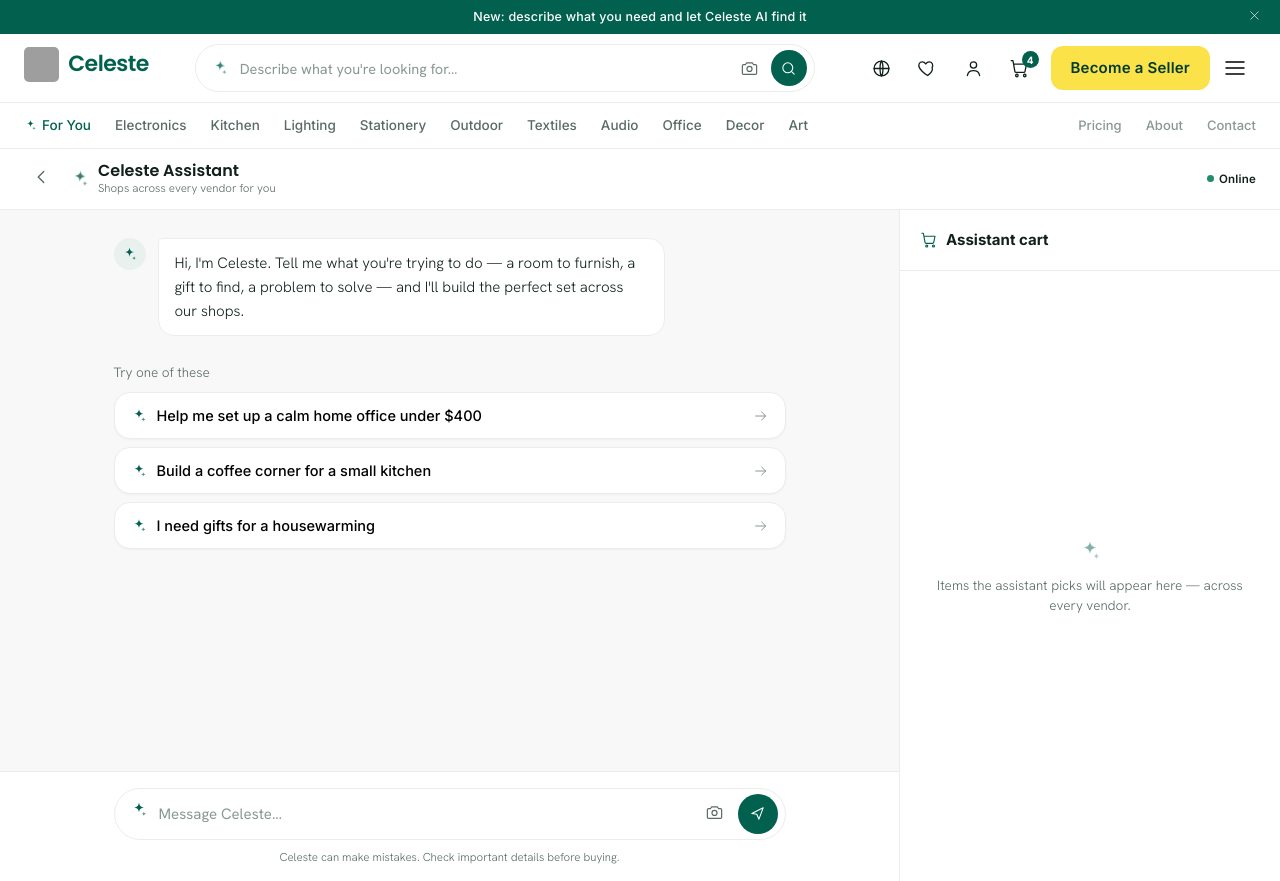
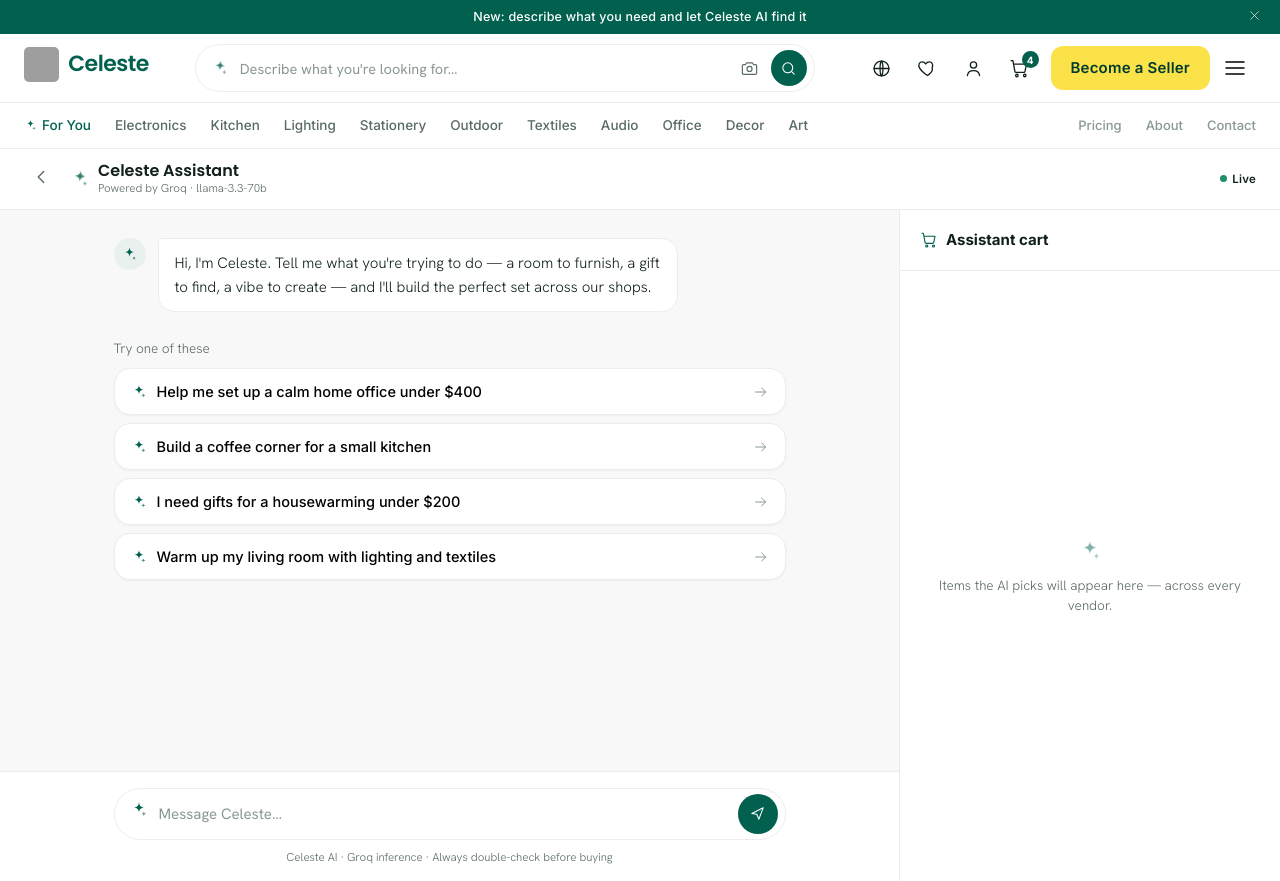
Before and after one commit to yousuffaysal/Celeste-Multi-Platform, a Next.js app: page /assistant in a window 1280 px wide. Built offline with nearby package versions, Linux system fonts and the light colour scheme; grey boxes are pictures that could not be loaded.

Commit message:
feat: integrate real Groq AI (llama-3.3-70b) into assistant

```diff
--- /dev/null
+++ b/app/api/assistant/route.ts
@@ -0,0 +1,66 @@
+import { NextRequest, NextResponse } from "next/server";
+import { PRODUCTS, SHOPS } from "@/lib/data";
+
+const GROQ_URL = "https://api.groq.com/openai/v1/chat/completions";
+
+const CATALOG = PRODUCTS.map(p => {
+  const shop = SHOPS[p.shop];
+  return `ID:${p.id} | "${p.name}" | ${shop.name} | $${p.price}${p.old ? ` (was $${p.old})` : ""} | ${p.cat} | Rating: ${p.rating} (${p.reviews} reviews)${p.tag ? ` | [${p.tag.toUpperCase()}]` : ""}`;
+}).join("\n");
+
+const SYSTEM = `You are Celeste, an AI shopping assistant for a multivendor marketplace. You help users find and curate the perfect set of products.
+
+PRODUCT CATALOG:
+${CATALOG}
+
+INSTRUCTIONS:
+- Understand the user's need, mood, budget, and intent naturally.
+- Recommend 2-5 specific products from the catalog above that best fit.
+- Always reference products by their exact ID (e.g. p1, p12).
+- When recommending products, list each on its own line prefixed with PICK: like this:
+  PICK:p1
+  PICK:p12
+- Keep your tone warm, concise, and helpful — like a knowledgeable friend.
+- Mention the total cost and how it fits the budget if given.
+- Never make up products outside the catalog.
+- If the user's request is unclear, ask one short clarifying question.
+- Keep responses under 120 words (not counting PICK lines).`;
+
+export async function POST(req: NextRequest) {
+  try {
+    const { messages } = await req.json() as { messages: { role: string; content: string }[] };
+
+    const res = await fetch(GROQ_URL, {
+      method: "POST",
+      headers: {
+        "Content-Type": "application/json",
+        "Authorization": `Bearer ${process.env.GROQ_API_KEY}`,
+      },
+      body: JSON.stringify({
+        model: "llama-3.3-70b-versatile",
+        messages: [
+          { role: "system", content: SYSTEM },
+          ...messages,
+        ],
+        temperature: 0.7,
+        max_tokens: 512,
+      }),
+    });
+
+    if (!res.ok) {
+      const err = await res.text();
+      return NextResponse.json({ error: err }, { status: 500 });
+    }
+
+    const data = await res.json();
+    const raw: string = data.choices?.[0]?.message?.content ?? "";
+
+    // Extract PICK:pXX lines and clean them from the visible text
+    const pickLines = [...raw.matchAll(/PICK:(p\d+)/g)].map(m => m[1]);
+    const text = raw.replace(/PICK:p\d+\n?/g, "").trim();
+
+    return NextResponse.json({ text, productIds: pickLines });
+  } catch (e) {
+    return NextResponse.json({ error: String(e) }, { status: 500 });
+  }
+}
--- a/app/assistant/page.tsx
+++ b/app/assistant/page.tsx
@@ -4,87 +4,41 @@
 import { Spark, I } from "@/components/icons";
 import AIChip from "@/components/AIChip";
 import Ph from "@/components/Ph";
-import { byId, shopOf, money, Product } from "@/lib/data";
+import { byId, shopOf, money } from "@/lib/data";
 import { useCart } from "@/lib/cart-context";
 
 const SUGGESTED = [
   "Help me set up a calm home office under $400",
   "Build a coffee corner for a small kitchen",
-  "I need gifts for a housewarming",
+  "I need gifts for a housewarming under $200",
+  "Warm up my living room with lighting and textiles",
 ];
-
-interface ScriptStep {
-  type: "thinking" | "say" | "add" | "summary";
-  text?: string;
-  id?: string;
-}
-
-const SCRIPT: { user: string; steps: ScriptStep[] } = {
-  user: "Help me set up a calm home office under $400",
-  steps: [
-    { type: "thinking", text: "Understanding your space and budget…" },
-    { type: "say", text: "Love this. For a calm, focused office I'd anchor on warm lighting, a tidy desk surface, and a little softness. Here's a set I pulled from 3 verified shops — all within $400 together:" },
-    { type: "add", id: "p12" },
-    { type: "add", id: "p4" },
-    { type: "add", id: "p2" },
-    { type: "add", id: "p9" },
-    { type: "summary" },
-  ],
-};
 
 interface Message {
   who: "user" | "ai";
   text?: string;
   thinking?: boolean;
-  summary?: boolean;
 }
 
-interface BubbleProps {
-  m: Message;
-  total: number;
-  shopsCount: number;
-  count: number;
-  onGoCart: () => void;
-}
-
-function Bubble({ m, total, shopsCount, count, onGoCart }: BubbleProps) {
+function Bubble({ m }: { m: Message }) {
   if (m.who === "user") {
     return (
-      <div style={{ alignSelf: "flex-end", maxWidth: "78%", background: "var(--green)", color: "#fff", padding: "12px 16px", borderRadius: "16px 16px 4px 16px", fontSize: 15 }} className="fade-in">
+      <div style={{ alignSelf: "flex-end", maxWidth: "78%", background: "var(--green)", color: "#fff", padding: "12px 16px", borderRadius: "16px 16px 4px 16px", fontSize: 15, lineHeight: 1.55 }} className="fade-in">
         {m.text}
       </div>
     );
   }
-  if (m.summary) {
-    return (
-      <div className="fade-in" style={{ display: "flex", gap: 12 }}>
-        <div style={{ width: 32, height: 32, borderRadius: 99, background: "var(--green-tint)", display: "grid", placeItems: "center", flex: "0 0 auto" }}>
-          <Spark size={17} style={{ color: "var(--green)" }} />
-        </div>
-        <div style={{ flex: 1, background: "var(--green)", color: "#fff", borderRadius: "4px 16px 16px 16px", padding: 18 }}>
-          <div className="row" style={{ justifyContent: "space-between", marginBottom: 12 }}>
-            <b style={{ fontFamily: "var(--font-ui)", fontSize: 15 }}>Your set is ready</b>
-            <span className="badge" style={{ background: "rgba(255,255,255,.18)", color: "#fff" }}>{count} items · {shopsCount} shops</span>
-          </div>
-          <p style={{ fontSize: 14, color: "var(--green-tint)", marginBottom: 14 }}>
-            Everything coordinates and lands at <b style={{ color: "#fff" }}>{money(total)}</b> — comfortably under your $400 budget. One checkout, multiple vendors, one delivery promise.
-          </p>
-          <div className="row gap-8">
-            <button className="btn btn-accent" onClick={onGoCart}>Review &amp; checkout</button>
-            <button className="btn btn-ghost-white">Swap an item</button>
-          </div>
-        </div>
-      </div>
-    );
-  }
   return (
-    <div className="fade-in" style={{ display: "flex", gap: 12, maxWidth: "82%" }}>
+    <div className="fade-in" style={{ display: "flex", gap: 12, maxWidth: "84%" }}>
       <div style={{ width: 32, height: 32, borderRadius: 99, background: "var(--green-tint)", display: "grid", placeItems: "center", flex: "0 0 auto" }}>
         <Spark size={17} style={{ color: "var(--green)" }} className={m.thinking ? "spark-anim" : ""} />
       </div>
-      <div style={{ background: "var(--surface)", border: "1px solid var(--border)", borderRadius: "4px 16px 16px 16px", padding: "12px 16px", fontSize: 15, color: m.thinking ? "var(--text-muted)" : "var(--text-primary)" }}>
+      <div style={{ background: "var(--surface)", border: "1px solid var(--border)", borderRadius: "4px 16px 16px 16px", padding: "12px 16px", fontSize: 15, color: m.thinking ? "var(--text-muted)" : "var(--text-primary)", lineHeight: 1.6 }}>
         {m.thinking ? (
-          <span className="row gap-8"><span className="dots-typing"><i></i><i></i><i></i></span> {m.text}</span>
+          <span className="row gap-8">
+            <span className="dots-typing"><i /><i /><i /></span>
+            <span>{m.text}</span>
+          </span>
         ) : m.text}
       </div>
     </div>
@@ -94,59 +48,82 @@
 export default function AssistantPage() {
   const router = useRouter();
   const { addToCart } = useCart();
+
   const [msgs, setMsgs] = useState<Message[]>([
-    { who: "ai", text: "Hi, I'm Celeste. Tell me what you're trying to do — a room to furnish, a gift to find, a problem to solve — and I'll build the perfect set across our shops." },
+    { who: "ai", text: "Hi, I'm Celeste. Tell me what you're trying to do — a room to furnish, a gift to find, a vibe to create — and I'll build the perfect set across our shops." },
   ]);
   const [picked, setPicked] = useState<string[]>([]);
-  const [running, setRunning] = useState(false);
+  const [loading, setLoading] = useState(false);
   const [input, setInput] = useState("");
   const scrollRef = useRef<HTMLDivElement>(null);
-  const timers = useRef<ReturnType<typeof setTimeout>[]>([]);
+
+  // Conversation history sent to Groq
+  const historyRef = useRef<{ role: string; content: string }[]>([]);
 
   useEffect(() => {
     if (scrollRef.current) scrollRef.current.scrollTop = scrollRef.current.scrollHeight;
   }, [msgs, picked]);
 
-  useEffect(() => () => { timers.current.forEach(clearTimeout); }, []);
+  const send = async (text?: string) => {
+    const t = (text || input).trim();
+    if (!t || loading) return;
+    setInput("");
+    setLoading(true);
 
-  const runScript = (userText: string) => {
-    if (running) return;
-    setRunning(true);
-    setMsgs(m => [...m, { who: "user", text: userText }]);
-    let t = 500;
-    const push = (fn: () => void, dt: number) => { timers.current.push(setTimeout(fn, t)); t += dt; };
+    // Add user message to UI and history
+    setMsgs(m => [...m, { who: "user", text: t }]);
+    historyRef.current.push({ role: "user", content: t });
 
-    SCRIPT.steps.forEach((step) => {
-      if (step.type === "thinking") {
-        push(() => setMsgs(m => [...m, { who: "ai", thinking: true, text: step.text }]), 1300);
-      } else if (step.type === "say") {
-        push(() => setMsgs(m => [...m.filter(x => !x.thinking), { who: "ai", text: step.text }]), 900);
-      } else if (step.type === "add") {
-        push(() => setPicked(p => [...p, step.id!]), 700);
-      } else if (step.type === "summary") {
-        push(() => { setMsgs(m => [...m, { who: "ai", summary: true }]); setRunning(false); }, 400);
+    // Show thinking indicator
+    setMsgs(m => [...m, { who: "ai", thinking: true, text: "Finding the best picks for you…" }]);
+
+    try {
+      const res = await fetch("/api/assistant", {
+        method: "POST",
+        headers: { "Content-Type": "application/json" },
+        body: JSON.stringify({ messages: historyRef.current }),
+      });
+
+      const data = await res.json();
+
+      // Remove thinking bubble, add real response
+      setMsgs(m => [...m.filter(x => !x.thinking), { who: "ai", text: data.text }]);
+
+      // Add assistant reply to history
+      historyRef.current.push({ role: "assistant", content: data.text });
+
+      // Add recommended products to cart panel
+      if (data.productIds?.length) {
+        setPicked(prev => {
+          const existing = new Set(prev);
+          const next = [...prev];
+          (data.productIds as string[]).forEach((id: string) => {
+            if (!existing.has(id) && byId(id)) next.push(id);
+          });
+          return next;
+        });
       }
-    });
+    } catch {
+      setMsgs(m => [...m.filter(x => !x.thinking), { who: "ai", text: "Sorry, I ran into an issue. Please try again." }]);
+    } finally {
+      setLoading(false);
+    }
   };
 
-  const total = picked.reduce((s, id) => { const p = byId(id); return s + (p?.price || 0); }, 0);
+  const total = picked.reduce((s, id) => s + (byId(id)?.price || 0), 0);
   const shopsCount = new Set(picked.map(id => byId(id)?.shop).filter(Boolean)).size;
-
-  const send = (text?: string) => {
-    const t = text || input;
-    if (!t.trim() || running) return;
-    setInput("");
-    runScript(t);
-  };
 
   const goCart = () => {
     picked.forEach(id => addToCart(id, 1));
     router.push("/cart");
   };
 
+  const removeItem = (id: string) => setPicked(p => p.filter(x => x !== id));
+
   return (
     <div style={{ height: "calc(100vh - 68px)", display: "flex", flexDirection: "column", background: "var(--bg)" }}>
-      {/* top bar */}
+
+      {/* Top bar */}
       <div style={{ background: "var(--surface)", borderBottom: "1px solid var(--border)", flex: "0 0 auto" }}>
         <div className="container row" style={{ height: 60, justifyContent: "space-between" }}>
           <div className="row gap-12">
@@ -155,24 +132,29 @@
               <Spark size={20} style={{ color: "var(--green)" }} className="spark-anim" />
               <div>
                 <div style={{ fontFamily: "var(--font-display)", fontWeight: 600, fontSize: 16, lineHeight: 1.1 }}>Celeste Assistant</div>
-                <div className="t-detail" style={{ fontSize: 11.5 }}>Shops across every vendor for you</div>
+                <div className="t-detail" style={{ fontSize: 11.5 }}>Powered by Groq · llama-3.3-70b</div>
               </div>
             </div>
           </div>
-          <span className="badge badge-verified">
-            <span style={{ width: 7, height: 7, borderRadius: 99, background: "var(--success)", display: "inline-block" }}></span> Online
-          </span>
+          <div className="row gap-10">
+            {picked.length > 0 && (
+              <span className="badge badge-verified">{picked.length} items picked</span>
+            )}
+            <span className="badge badge-verified">
+              <span style={{ width: 7, height: 7, borderRadius: 99, background: "var(--success)", display: "inline-block" }} /> Live
+            </span>
+          </div>
         </div>
       </div>
 
       <div style={{ flex: 1, display: "grid", gridTemplateColumns: "1fr 380px", minHeight: 0 }} className="assistant-grid">
-        {/* chat column */}
+
+        {/* Chat column */}
         <div style={{ display: "flex", flexDirection: "column", minHeight: 0, borderRight: "1px solid var(--border)" }}>
           <div ref={scrollRef} className="no-scrollbar" style={{ flex: 1, overflowY: "auto", padding: "28px 0" }}>
             <div className="container" style={{ maxWidth: 720, display: "flex", flexDirection: "column", gap: 18 }}>
-              {msgs.map((m, i) => (
-                <Bubble key={i} m={m} total={total} shopsCount={shopsCount} count={picked.length} onGoCart={goCart} />
-              ))}
+              {msgs.map((m, i) => <Bubble key={i} m={m} />)}
+
               {msgs.length === 1 && (
                 <div className="col gap-8" style={{ marginTop: 8 }}>
                   <span className="t-detail" style={{ marginBottom: 2 }}>Try one of these</span>
@@ -189,47 +171,55 @@
             </div>
           </div>
 
-          {/* input */}
+          {/* Input */}
           <div style={{ flex: "0 0 auto", borderTop: "1px solid var(--border)", background: "var(--surface)", padding: "16px 0" }}>
             <div className="container" style={{ maxWidth: 720 }}>
               <form onSubmit={(e) => { e.preventDefault(); send(); }} style={{ position: "relative", display: "flex", alignItems: "center" }}>
                 <span style={{ position: "absolute", left: 16, color: "var(--green)" }}><Spark size={18} /></span>
-                <input className="input" value={input} onChange={e => setInput(e.target.value)}
+                <input
+                  className="input"
+                  value={input}
+                  onChange={e => setInput(e.target.value)}
                   placeholder="Message Celeste…"
-                  style={{ height: 52, paddingLeft: 44, paddingRight: 96, borderRadius: 999 }} />
+                  disabled={loading}
+                  style={{ height: 52, paddingLeft: 44, paddingRight: 96, borderRadius: 999 }}
+                />
                 <div style={{ position: "absolute", right: 8, display: "flex", gap: 4 }}>
-                  <button type="button" style={{ width: 38, height: 38, borderRadius: 999, display: "grid", placeItems: "center", color: "var(--text-secondary)" }}>
-                    <I.camera size={19} />
-                  </button>
-                  <button type="submit" className="btn btn-primary" style={{ width: 40, height: 40, padding: 0, borderRadius: 999 }}>
-                    <I.send size={17} />
+                  <button
+                    type="submit"
+                    className="btn btn-primary"
+                    disabled={loading || !input.trim()}
+                    style={{ width: 40, height: 40, padding: 0, borderRadius: 999, opacity: loading ? 0.6 : 1 }}
+                  >
+                    {loading ? <span className="dots-typing"><i /><i /><i /></span> : <I.send size={17} />}
                   </button>
                 </div>
               </form>
               <div className="t-detail" style={{ textAlign: "center", marginTop: 8, fontSize: 11.5 }}>
-                Celeste can make mistakes. Check important details before buying.
+                Celeste AI · Groq inference · Always double-check before buying
               </div>
             </div>
           </div>
         </div>
 
-        {/* working cart panel */}
+        {/* Cart panel */}
         <aside style={{ background: "var(--surface)", display: "flex", flexDirection: "column", minHeight: 0 }} className="assistant-cart hide-mobile">
           <div style={{ padding: "18px 20px", borderBottom: "1px solid var(--border)" }}>
             <div className="row gap-8">
               <I.cart size={18} style={{ color: "var(--green)" }} />
               <b style={{ fontFamily: "var(--font-ui)", fontSize: 15 }}>Assistant cart</b>
-              {picked.length > 0 && <AIChip label="building" style={{ marginLeft: "auto" }} />}
+              {picked.length > 0 && <AIChip label="AI curated" style={{ marginLeft: "auto" }} />}
             </div>
           </div>
+
           <div className="no-scrollbar" style={{ flex: 1, overflowY: "auto", padding: 16 }}>
             {picked.length === 0 ? (
               <div className="col" style={{ alignItems: "center", justifyContent: "center", height: "100%", textAlign: "center", color: "var(--text-muted)", gap: 10, padding: 20 }}>
                 <Spark size={28} className="spark-anim" style={{ color: "var(--green)" }} />
-                <span className="t-detail">Items the assistant picks will appear here — across every vendor.</span>
+                <span className="t-detail">Items the AI picks will appear here — across every vendor.</span>
               </div>
             ) : (
-              <div className="col gap-12">
+              <div className="col gap-10">
                 {picked.map((id) => {
                   const p = byId(id);
                   if (!p) return null;
@@ -241,16 +231,21 @@
                         <div className="t-detail" style={{ fontSize: 11.5 }}>{shopOf(p).name}</div>
                         <div className="pcard-price" style={{ fontSize: 14, marginTop: 2 }}>{money(p.price)}</div>
                       </div>
+                      <button onClick={() => removeItem(id)} style={{ color: "var(--text-muted)", flex: "0 0 auto" }}>
+                        <I.close size={15} />
+                      </button>
                     </div>
                   );
                 })}
               </div>
             )}
           </div>
+
           {picked.length > 0 && (
             <div style={{ borderTop: "1px solid var(--border)", padding: 18 }} className="fade-in">
               <div className="row" style={{ justifyContent: "space-between", marginBottom: 4 }}>
-                <span className="t-detail">{picked.length} items · {shopsCount} shops</span>
+                <span className="t-detail">{picked.length} items · {shopsCount} shop{shopsCount !== 1 ? "s" : ""}</span>
+                <button className="t-detail" style={{ color: "var(--text-muted)", cursor: "pointer" }} onClick={() => setPicked([])}>Clear all</button>
               </div>
               <div className="row" style={{ justifyContent: "space-between", marginBottom: 14 }}>
                 <b style={{ fontFamily: "var(--font-ui)", fontSize: 16 }}>Total</b>
```
